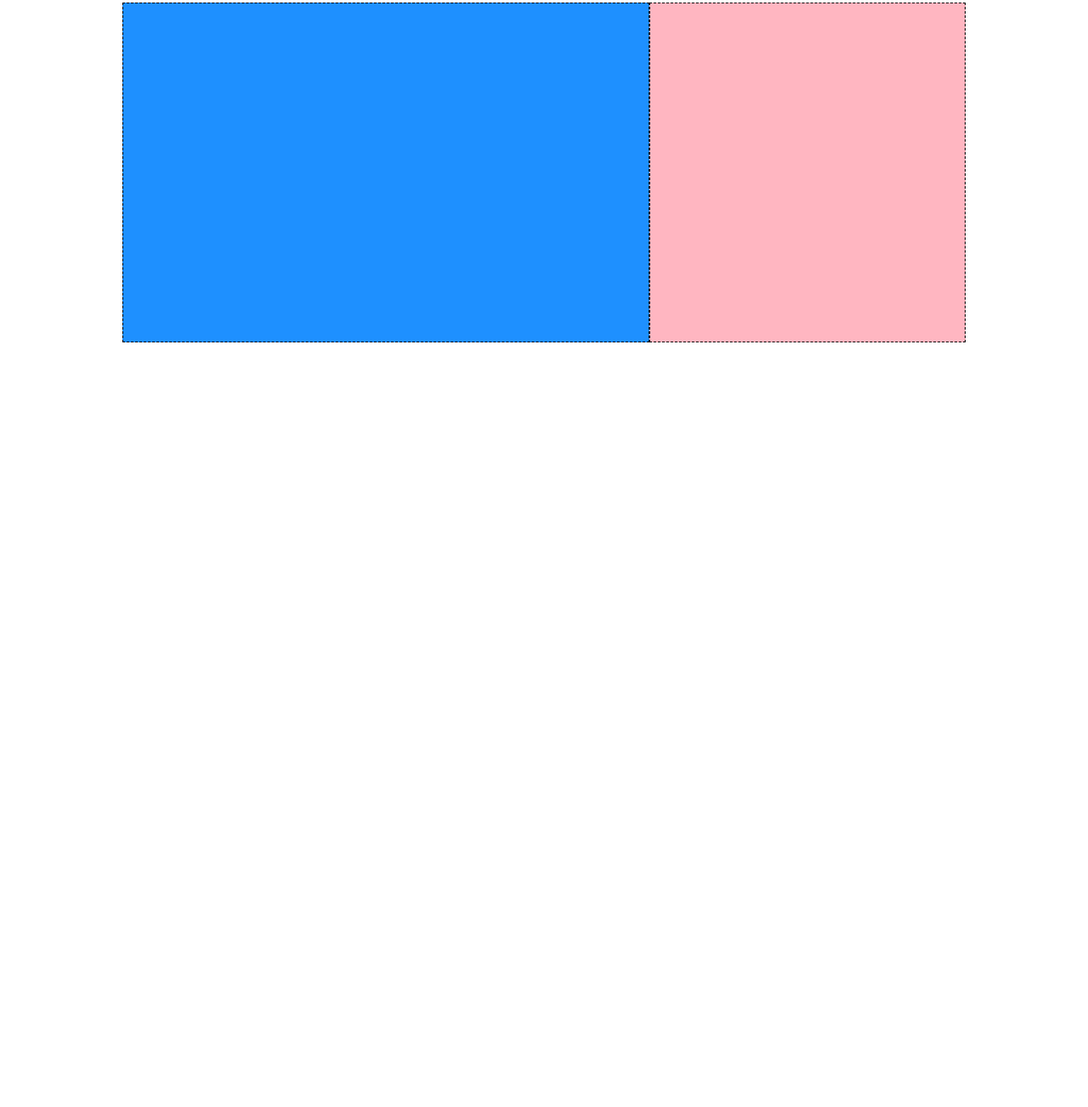
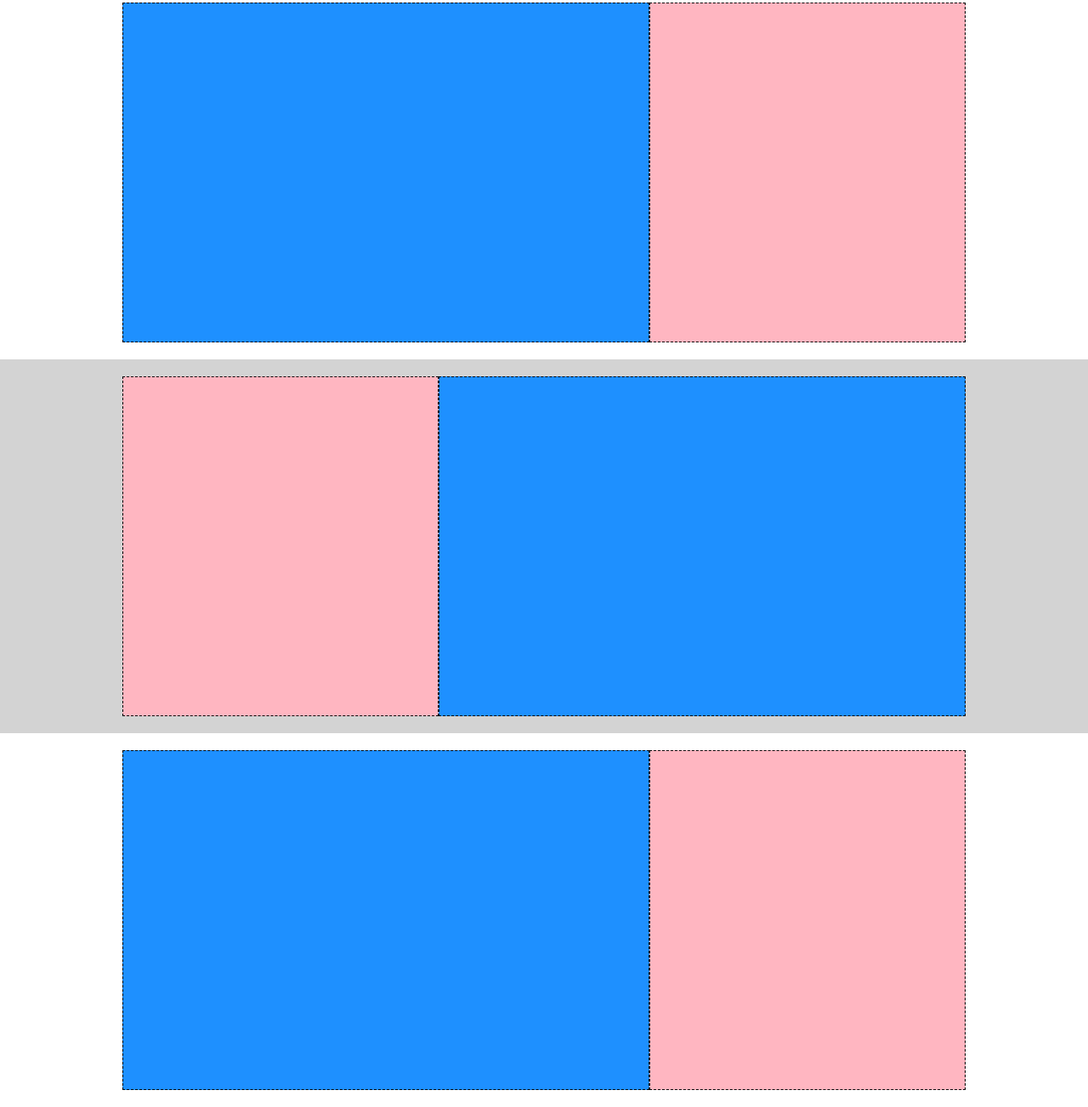
Before and after one commit to pasqualedimaro/htmlcss-struttura-discord, a plain HTML site: page index.html in a window 1280 px wide. Shown: the part 587-1890 px from the top of the page at 85% size. Before the commit the page ends 1010 px from the top, so only its background shows below. Drawn offline with Linux system fonts and the light colour scheme.

Commit message:
completate 3 sezioni

```diff
--- a/css/style.css
+++ b/css/style.css
@@ -80,3 +80,10 @@ header {
   background-color: #ffb6c1;
   border: 1px dashed black;
 }
+
+.sezionegrigia {
+  background-color: #d3d3d3;
+  display: flex;
+  justify-content: center;
+  padding: 20px;
+}
--- a/index.html
+++ b/index.html
@@ -20,6 +20,14 @@
         <div class="elementosezione1"></div>
         <div class="elementosezione2"></div>
       </div>
+      <div class="sezionegrigia">
+        <div class="elementosezione2"></div>
+        <div class="elementosezione1"></div>
+      </div>
+      <div class="sezione1">
+        <div class="elementosezione1"></div>
+        <div class="elementosezione2"></div>
+      </div>
     </main>
   </body>
 </html>
```
